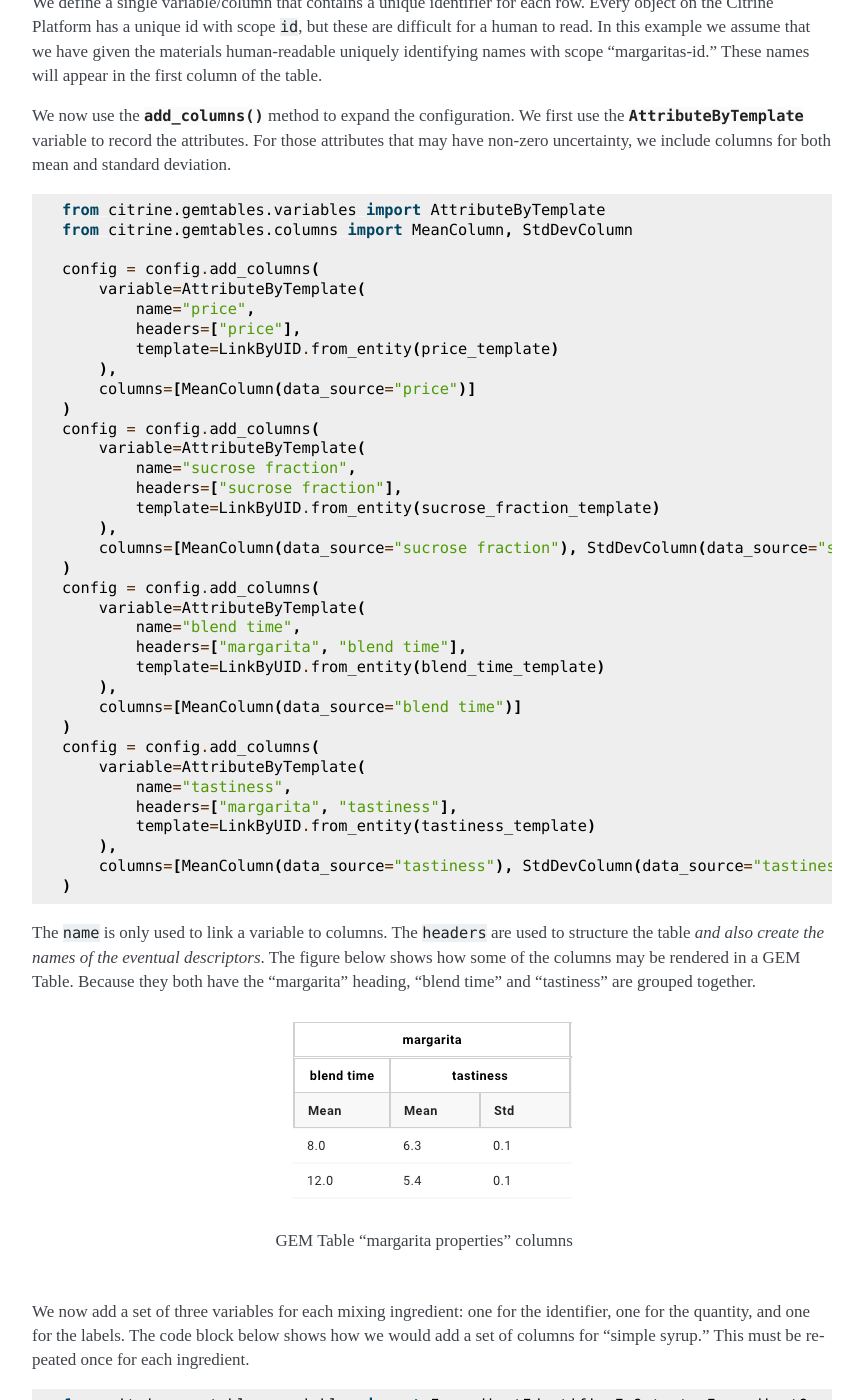
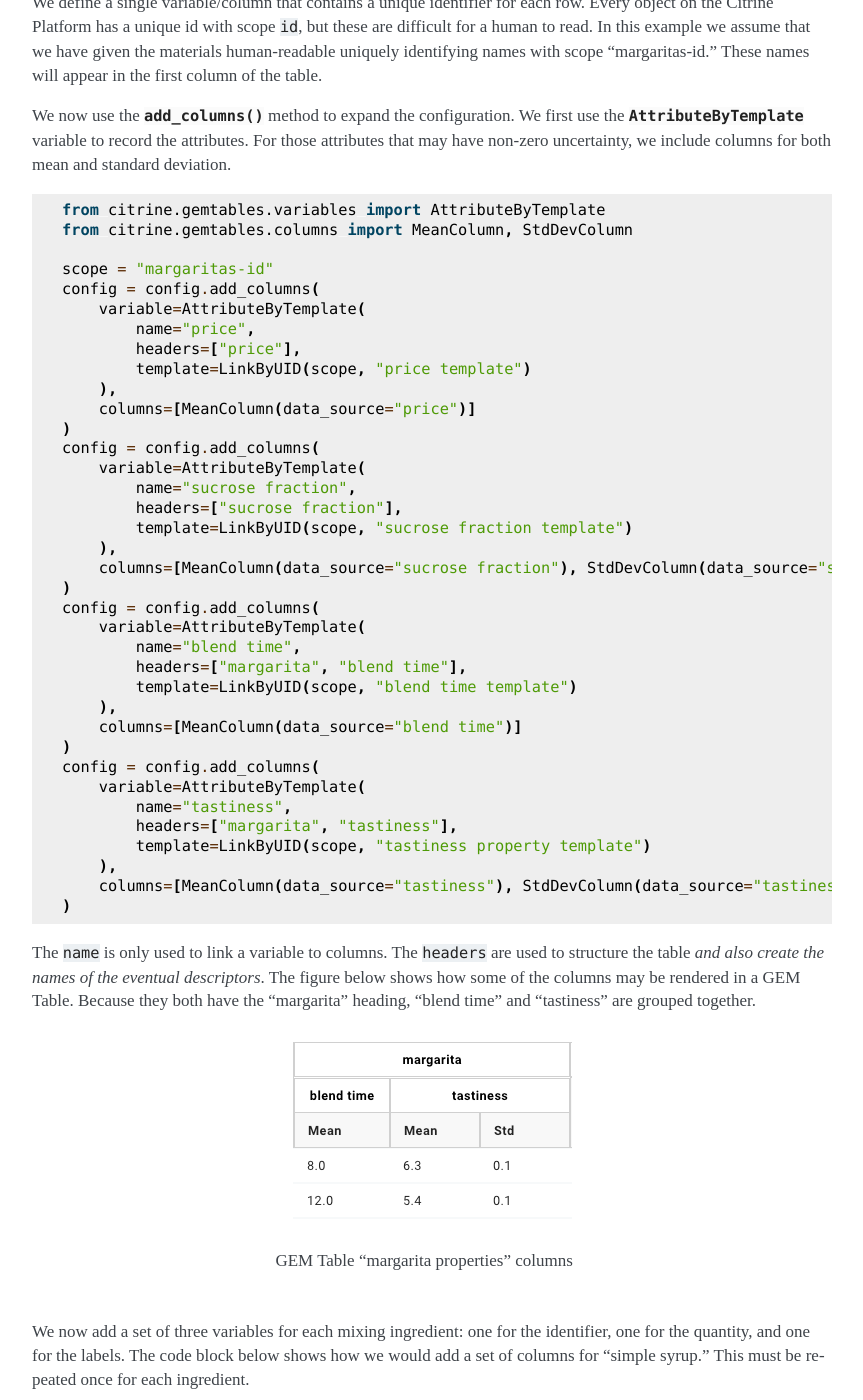
Before and after one commit to CitrineInformatics/citrine-python, a Sphinx documentation site: the page built from docs/source/formulations_example.rst, in a window 1280 px wide and 1400 px high, scrolled down 5645 px. Shown: the whole window, without its empty margins (348-1211 px from the left). Built offline with Sphinx 7.4.7, drawn with Linux system fonts in a browser that asks for light colours.

Commit message:
add uids to templates

```diff
--- a/docs/source/formulations_example.rst
+++ b/docs/source/formulations_example.rst
@@ -317,11 +317,12 @@ For those attributes that may have non-zero uncertainty, we include columns for
     from citrine.gemtables.variables import AttributeByTemplate
     from citrine.gemtables.columns import MeanColumn, StdDevColumn
 
+    scope = "margaritas-id"
     config = config.add_columns(
         variable=AttributeByTemplate(
             name="price",
             headers=["price"],
-            template=LinkByUID.from_entity(price_template)
+            template=LinkByUID(scope, "price template")
         ),
         columns=[MeanColumn(data_source="price")]
     )
@@ -329,7 +330,7 @@ For those attributes that may have non-zero uncertainty, we include columns for
         variable=AttributeByTemplate(
             name="sucrose fraction",
             headers=["sucrose fraction"],
-            template=LinkByUID.from_entity(sucrose_fraction_template)
+            template=LinkByUID(scope, "sucrose fraction template")
         ),
         columns=[MeanColumn(data_source="sucrose fraction"), StdDevColumn(data_source="sucrose fraction")]
     )
@@ -337,7 +338,7 @@ For those attributes that may have non-zero uncertainty, we include columns for
         variable=AttributeByTemplate(
             name="blend time",
             headers=["margarita", "blend time"],
-            template=LinkByUID.from_entity(blend_time_template)
+            template=LinkByUID(scope, "blend time template")
         ),
         columns=[MeanColumn(data_source="blend time")]
     )
@@ -345,7 +346,7 @@ For those attributes that may have non-zero uncertainty, we include columns for
         variable=AttributeByTemplate(
             name="tastiness",
             headers=["margarita", "tastiness"],
-            template=LinkByUID.from_entity(tastiness_template)
+            template=LinkByUID(scope, "tastiness property template")
         ),
         columns=[MeanColumn(data_source="tastiness"), StdDevColumn(data_source="tastiness")]
     )
```
